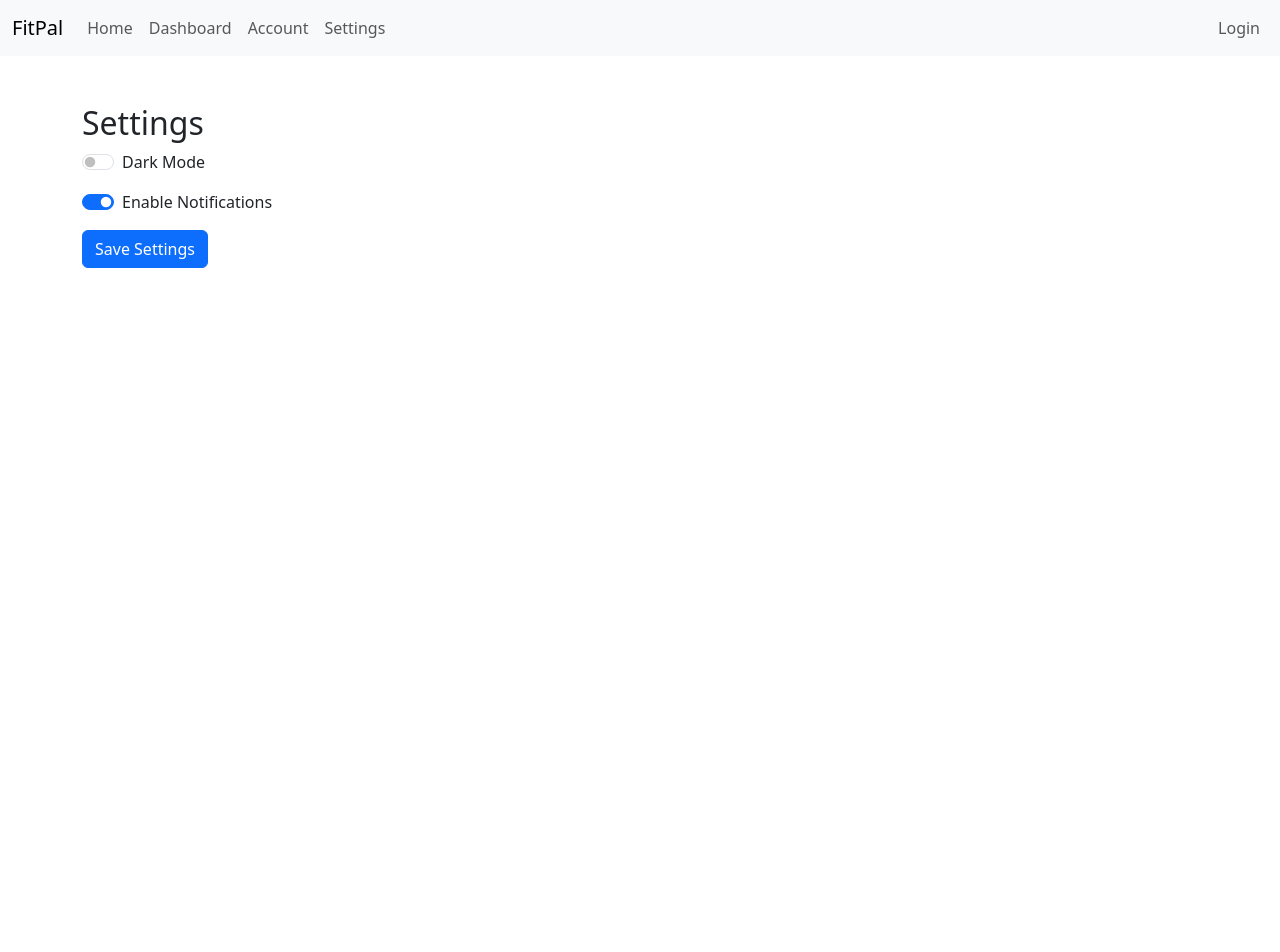
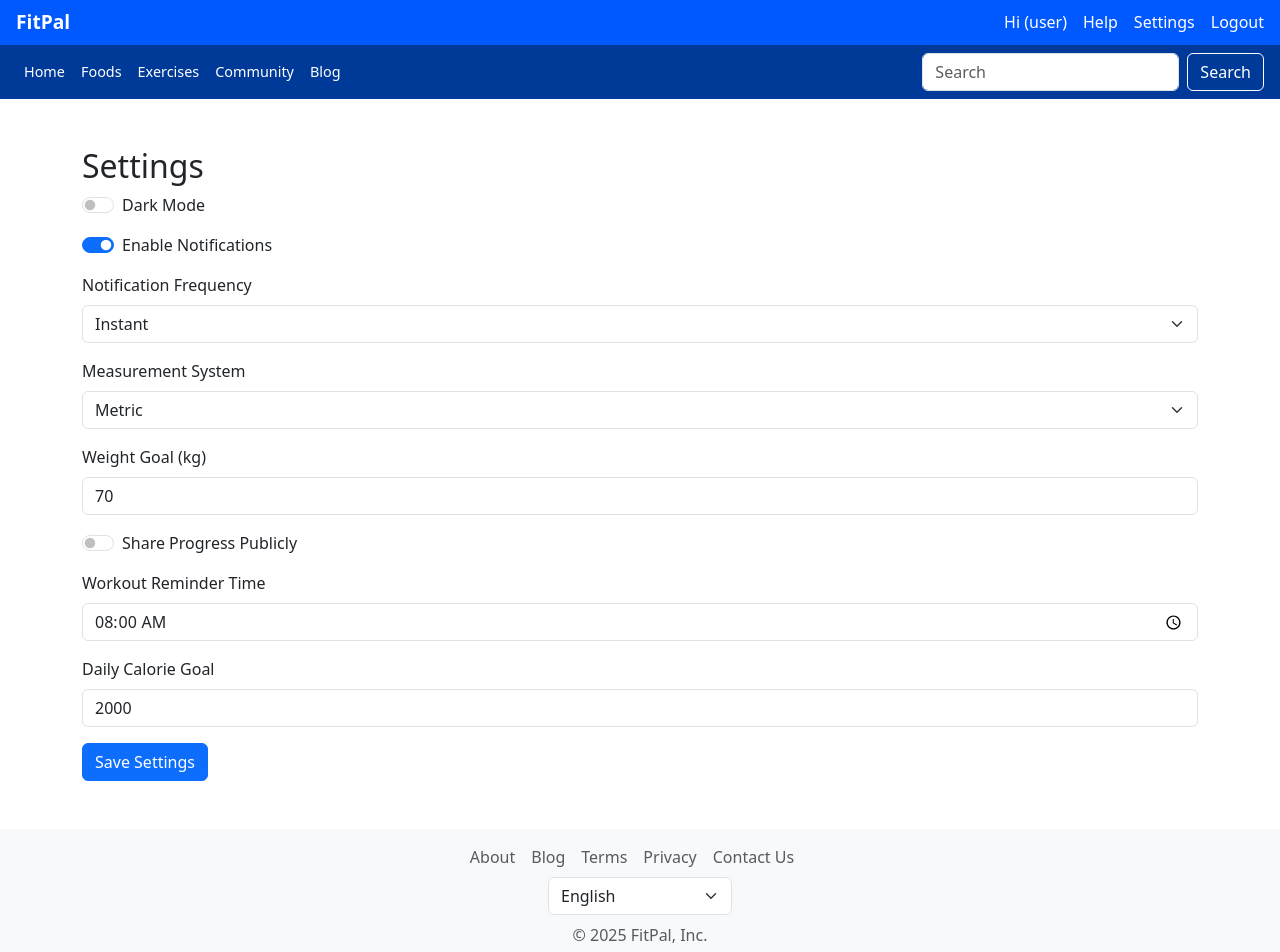
Before and after one commit to michaelferry25/FitPal, an Angular app: page /settings in a window 1280 px wide. Shown: the top 952 px of the page. Before the commit the page ends 800 px from the top, so only its background shows below. Built offline with nearby package versions, Linux system fonts and the light colour scheme.

Commit message:
Added a footer with a dropdown box for langauges and updated the navbar with a new look and buttons. Also updated the settings with new options

```diff
--- a/src/app/app.component.html
+++ b/src/app/app.component.html
@@ -1,2 +1,3 @@
 <app-navbar></app-navbar>
 <router-outlet></router-outlet>
+<app-footer></app-footer>
--- a/src/app/app.component.ts
+++ b/src/app/app.component.ts
@@ -1,11 +1,12 @@
 import { Component } from '@angular/core';
 import { NavbarComponent } from './navbar/navbar.component';
 import { RouterOutlet } from '@angular/router';
+import { FooterComponent } from './footer/footer.component';
 
 @Component({
   selector: 'app-root',
   standalone: true,
-  imports: [NavbarComponent, RouterOutlet],
+  imports: [NavbarComponent, RouterOutlet, FooterComponent],
   templateUrl: './app.component.html',
   styleUrls: ['./app.component.css']
 })
--- /dev/null
+++ b/src/app/footer/footer.component.html
@@ -0,0 +1,17 @@
+<div class="container-fluid bg-light py-3 mt-5">
+    <div class="d-flex justify-content-center mb-2">
+      <a class="me-3 text-decoration-none text-muted" href="#">About</a>
+      <a class="me-3 text-decoration-none text-muted" href="#">Blog</a>
+      <a class="me-3 text-decoration-none text-muted" href="#">Terms</a>
+      <a class="me-3 text-decoration-none text-muted" href="#">Privacy</a>
+      <a class="me-3 text-decoration-none text-muted" href="#">Contact Us</a>
+    </div>
+    <div class="d-flex justify-content-center mb-2">
+      <select class="form-select w-auto" [(ngModel)]="selectedLanguage">
+        <option *ngFor="let lang of languages" [value]="lang.code">{{ lang.name }}</option>
+      </select>
+    </div>
+    <div class="text-center text-muted">
+      © 2025 FitPal, Inc.
+    </div>
+  </div>
--- /dev/null
+++ b/src/app/footer/footer.component.ts
@@ -0,0 +1,31 @@
+import { Component } from '@angular/core';
+import { CommonModule } from '@angular/common';
+import { FormsModule } from '@angular/forms';
+
+@Component({
+  selector: 'app-footer',
+  standalone: true,
+  imports: [CommonModule, FormsModule],
+  templateUrl: './footer.component.html',
+  styleUrls: ['./footer.component.css']
+})
+export class FooterComponent {
+  languages = [
+    { code: 'en', name: 'English' },
+    { code: 'de', name: 'Deutsch' },
+    { code: 'es', name: 'Español' },
+    { code: 'fr', name: 'Français' },
+    { code: 'pt', name: 'Português (Brasil)' },
+    { code: 'it', name: 'Italiano' },
+    { code: 'no', name: 'Norsk' },
+    { code: 'nl', name: 'Nederlands' },
+    { code: 'ru', name: 'Русский' },
+    { code: 'sv', name: 'Svensk' },
+    { code: 'da', name: 'Dansk' },
+    { code: 'ko', name: '한국어' },
+    { code: 'ja', name: '日本語' },
+    { code: 'zh-CN', name: '中文(简体)' },
+    { code: 'zh-TW', name: '中文(台灣)' }
+  ];
+  selectedLanguage = 'en';
+}
--- a/src/app/navbar/navbar.component.css
+++ b/src/app/navbar/navbar.component.css
@@ -0,0 +1,32 @@
+.top-bar {
+    background-color: #0059ff;
+    color: #fff;
+  }
+
+  .second-bar {
+    background-color: #003a99;
+  }
+
+  .brand-name {
+    font-weight: 600;
+    font-size: 1.2rem;
+  }
+
+  .nav-link {
+    font-size: 0.9rem;
+    font-weight: 500;
+  }
+
+  .nav-link:hover {
+    background-color: rgba(255, 255, 255, 0.15);
+  }
+
+  .btn-outline-light {
+    border-color: #fff;
+    color: #fff;
+  }
+
+  .btn-outline-light:hover {
+    background-color: #fff;
+    color: #003a99;
+  }
--- a/src/app/navbar/navbar.component.html
+++ b/src/app/navbar/navbar.component.html
@@ -1,19 +1,36 @@
-<nav class="navbar navbar-expand-lg navbar-light bg-light">
-  <div class="container-fluid">
-    <a class="navbar-brand" routerLink="/">FitPal</a>
-    <button class="navbar-toggler" type="button" data-bs-toggle="collapse" data-bs-target="#navbarSupportedContent" aria-controls="navbarSupportedContent" aria-expanded="false" aria-label="Toggle navigation">
-      <span class="navbar-toggler-icon"></span>
-    </button>
-    <div class="collapse navbar-collapse" id="navbarSupportedContent">
-      <ul class="navbar-nav me-auto mb-2 mb-lg-0">
-        <li class="nav-item"><a class="nav-link" routerLink="/home">Home</a></li>
-        <li class="nav-item"><a class="nav-link" routerLink="/dashboard">Dashboard</a></li>
-        <li class="nav-item"><a class="nav-link" routerLink="/account">Account</a></li>
-        <li class="nav-item"><a class="nav-link" routerLink="/settings">Settings</a></li>
-      </ul>
-      <ul class="navbar-nav ms-auto mb-2 mb-lg-0">
-        <li class="nav-item"><a class="nav-link" routerLink="/login">Login</a></li>
-      </ul>
+<nav class="navbar p-0 top-bar">
+  <div class="container-fluid justify-content-between align-items-center py-2 px-3">
+    <span class="brand-name">FitPal</span>
+    <div>
+      <span class="me-3">Hi (user)</span>
+      <a class="text-white text-decoration-none me-3" routerLink="/help">Help</a>
+      <a class="text-white text-decoration-none me-3" routerLink="/settings">Settings</a>
+      <a class="text-white text-decoration-none" routerLink="/logout">Logout</a>
     </div>
   </div>
 </nav>
+<nav class="navbar p-0 second-bar">
+  <div class="container-fluid py-2 px-3">
+    <ul class="nav me-auto">
+      <li class="nav-item">
+        <a class="nav-link text-white px-2" routerLink="/home">Home</a>
+      </li>
+      <li class="nav-item">
+        <a class="nav-link text-white px-2" routerLink="/food">Foods</a>
+      </li>
+      <li class="nav-item">
+        <a class="nav-link text-white px-2" routerLink="/exercises">Exercises</a>
+      </li>
+      <li class="nav-item">
+        <a class="nav-link text-white px-2" routerLink="/community">Community</a>
+      </li>
+      <li class="nav-item">
+        <a class="nav-link text-white px-2" routerLink="/blog">Blog</a>
+      </li>
+    </ul>
+    <form class="d-flex">
+      <input class="form-control me-2" type="search" placeholder="Search" aria-label="Search">
+      <button class="btn btn-outline-light" type="submit">Search</button>
+    </form>
+  </div>
+</nav>
--- a/src/app/settings/settings.component.html
+++ b/src/app/settings/settings.component.html
@@ -1,6 +1,6 @@
 <div class="container mt-5">
     <h2>Settings</h2>
-    <form>
+    <form (ngSubmit)="saveSettings()">
       <div class="form-check form-switch mb-3">
         <input class="form-check-input" type="checkbox" id="darkMode" [(ngModel)]="darkMode" name="darkMode">
         <label class="form-check-label" for="darkMode">Dark Mode</label>
@@ -9,6 +9,37 @@
         <input class="form-check-input" type="checkbox" id="notifications" [(ngModel)]="notifications" name="notifications">
         <label class="form-check-label" for="notifications">Enable Notifications</label>
       </div>
+      <div class="mb-3">
+        <label for="notificationFrequency" class="form-label">Notification Frequency</label>
+        <select id="notificationFrequency" class="form-select" [(ngModel)]="notificationFrequency" name="notificationFrequency">
+          <option value="instant">Instant</option>
+          <option value="daily">Daily</option>
+          <option value="weekly">Weekly</option>
+        </select>
+      </div>
+      <div class="mb-3">
+        <label for="measurementSystem" class="form-label">Measurement System</label>
+        <select id="measurementSystem" class="form-select" [(ngModel)]="measurementSystem" name="measurementSystem">
+          <option value="metric">Metric</option>
+          <option value="imperial">Imperial</option>
+        </select>
+      </div>
+      <div class="mb-3">
+        <label for="weightGoal" class="form-label">Weight Goal (kg)</label>
+        <input type="number" id="weightGoal" class="form-control" [(ngModel)]="weightGoal" name="weightGoal">
+      </div>
+      <div class="form-check form-switch mb-3">
+        <input class="form-check-input" type="checkbox" id="shareProgress" [(ngModel)]="shareProgress" name="shareProgress">
+        <label class="form-check-label" for="shareProgress">Share Progress Publicly</label>
+      </div>
+      <div class="mb-3">
+        <label for="reminderTime" class="form-label">Workout Reminder Time</label>
+        <input type="time" id="reminderTime" class="form-control" [(ngModel)]="reminderTime" name="reminderTime">
+      </div>
+      <div class="mb-3">
+        <label for="calorieGoal" class="form-label">Daily Calorie Goal</label>
+        <input type="number" id="calorieGoal" class="form-control" [(ngModel)]="calorieGoal" name="calorieGoal">
+      </div>
       <button type="submit" class="btn btn-primary">Save Settings</button>
     </form>
   </div>
--- a/src/app/settings/settings.component.ts
+++ b/src/app/settings/settings.component.ts
@@ -12,4 +12,13 @@ import { FormsModule } from '@angular/forms';
 export class SettingsComponent {
   darkMode = false;
   notifications = true;
+  notificationFrequency = 'instant';
+  measurementSystem = 'metric';
+  weightGoal = 70;
+  shareProgress = false;
+  reminderTime = '08:00';
+  calorieGoal = 2000;
+  saveSettings(): void {
+    alert('Settings saved');
+  }
 }
```
Also changed, not shown: src/app/footer/footer.component.css (added), 1 other file (tests, documents, lock files or other folders).
